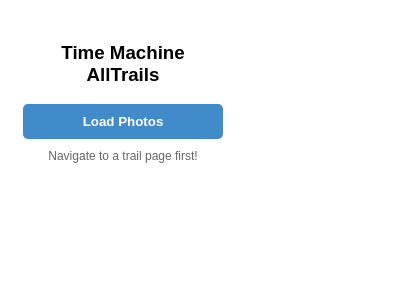
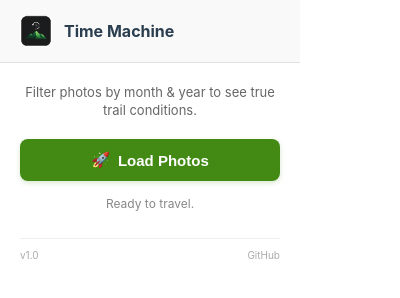
Before and after one commit to RiestraDev/TimeMachineForAllTrails, a browser extension: page popup.html in a window 400 px wide. Drawn offline with Linux system fonts and the light colour scheme.

Commit message:
Updated popup

```diff
--- a/popup.html
+++ b/popup.html
@@ -1,20 +1,124 @@
 <!DOCTYPE html>
-<html>
+<html lang="en">
 <head>
+    <meta charset="UTF-8">
     <style>
-        body { width: 200px; padding: 15px; font-family: sans-serif; text-align: center; }
+        :root {
+            --primary: #428a13;
+            --primary-hover: #36700f;
+            --text: #2b3e50;
+            --bg: #ffffff;
+            --error: #e74c3c;
+        }
+        body {
+            width: 300px;
+            margin: 0;
+            padding: 0;
+            font-family: -apple-system, BlinkMacSystemFont, "Segoe UI", Roboto, Helvetica, Arial, sans-serif;
+            background-color: var(--bg);
+            color: var(--text);
+        }
+        header {
+            background-color: #f9f9f9;
+            padding: 15px 20px;
+            border-bottom: 1px solid #e0e0e0;
+            display: flex;
+            align-items: center;
+            gap: 12px;
+        }
+        .logo {
+            width: 32px;
+            height: 32px;
+            border-radius: 6px;
+        }
+        h1 {
+            margin: 0;
+            font-size: 16px;
+            font-weight: 700;
+            color: var(--text);
+        }
+        .container {
+            padding: 20px;
+            text-align: center;
+        }
+        p.desc {
+            font-size: 13px;
+            color: #666;
+            margin: 0 0 20px 0;
+            line-height: 1.4;
+        }
         button {
-            width: 100%; padding: 10px; background: #428bca; color: white;
-            border: none; border-radius: 5px; cursor: pointer; font-weight: bold;
+            width: 100%;
+            padding: 12px;
+            background-color: var(--primary);
+            color: white;
+            border: none;
+            border-radius: 8px;
+            font-size: 15px;
+            font-weight: 600;
+            cursor: pointer;
+            transition: all 0.2s ease;
+            display: flex;
+            align-items: center;
+            justify-content: center;
+            gap: 8px;
+            box-shadow: 0 2px 5px rgba(66, 138, 19, 0.2);
         }
-        button:hover { background: #3071a9; }
-        .note { font-size: 12px; color: #666; margin-top: 10px; }
+        button:hover {
+            background-color: var(--primary-hover);
+            transform: translateY(-1px);
+            box-shadow: 0 4px 8px rgba(66, 138, 19, 0.3);
+        }
+        button:active {
+            transform: translateY(0);
+        }
+        button:disabled {
+            background-color: #ccc;
+            cursor: not-allowed;
+            transform: none;
+            box-shadow: none;
+        }
+        .status {
+            margin-top: 15px;
+            font-size: 12px;
+            color: #888;
+            min-height: 1.4em;
+        }
+        .footer {
+            margin-top: 25px;
+            border-top: 1px solid #eee;
+            padding-top: 10px;
+            font-size: 10px;
+            color: #aaa;
+            display: flex;
+            justify-content: space-between;
+        }
+        a { color: #aaa; text-decoration: none; }
+        a:hover { color: var(--primary); }
     </style>
 </head>
 <body>
-    <h3>Time Machine<br>AllTrails</h3>
-    <button id="startBtn">Load Photos</button>
-    <p class="note">Navigate to a trail page first!</p>
+    <header>
+        <!-- Assuming you have icons/icon48.png from the previous step -->
+        <img src="icons/icon48.png" alt="Icon" class="logo">
+        <h1>Time Machine</h1>
+    </header>
+
+    <div class="container">
+        <p class="desc">Filter photos by month & year to see true trail conditions.</p>
+
+        <button id="startBtn">
+            <span>🚀</span> Load Photos
+        </button>
+
+        <p class="status" id="statusMsg">Ready to travel.</p>
+
+        <div class="footer">
+            <span>v1.0</span>
+            <a href="https://github.com/RiestraDev/TimeMachineForAllTrails" target="_blank">GitHub</a>
+        </div>
+    </div>
+
     <script src="popup.js"></script>
 </body>
 </html>
--- a/popup.js
+++ b/popup.js
@@ -1,10 +1,38 @@
-document.getElementById('startBtn').addEventListener('click', async () => {
+document.addEventListener('DOMContentLoaded', async () => {
     const [tab] = await chrome.tabs.query({active: true, currentWindow: true});
+    const btn = document.getElementById('startBtn');
+    const status = document.getElementById('statusMsg');
 
-    if (tab.url.includes("alltrails.com/trail/")) {
-        chrome.tabs.sendMessage(tab.id, {action: "start_scrape"});
-        window.close(); // Close popup so user can watch the page
+    // 1. Check if we are on a valid AllTrails Trail URL
+    if (tab.url && tab.url.includes("alltrails.com/trail/")) {
+        btn.disabled = false;
+
+        btn.addEventListener('click', () => {
+            // UI Feedback
+            btn.innerHTML = "<span>⏳</span> Working...";
+            status.textContent = "Injecting script...";
+
+            // Send Message
+            chrome.tabs.sendMessage(tab.id, {action: "start_scrape"}, (response) => {
+                // If we get a response, close the window smoothly
+                if (response && response.status === "started") {
+                    btn.innerHTML = "<span>✅</span> Started!";
+                    setTimeout(() => window.close(), 800);
+                } else {
+                    // Handle case where content script isn't loaded (e.g. fresh install before refresh)
+                    if (chrome.runtime.lastError) {
+                        status.textContent = "Error: Please refresh the page first.";
+                        status.style.color = "#e74c3c";
+                    }
+                }
+            });
+        });
+
     } else {
-        alert("Please navigate to a specific Trail page first.");
+        // Invalid URL State
+        btn.disabled = true;
+        btn.style.backgroundColor = "#95a5a6"; // Grey out
+        status.textContent = "⚠️ Go to a specific Trail page first.";
+        status.style.color = "#e67e22"; // Orange warning
     }
 });
```
